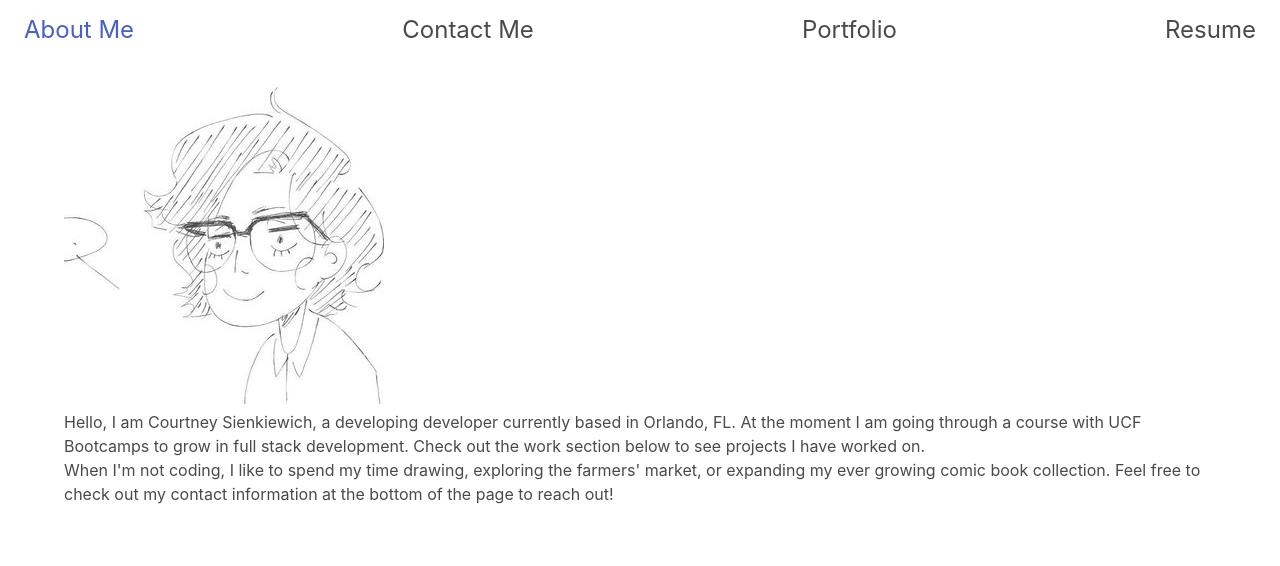
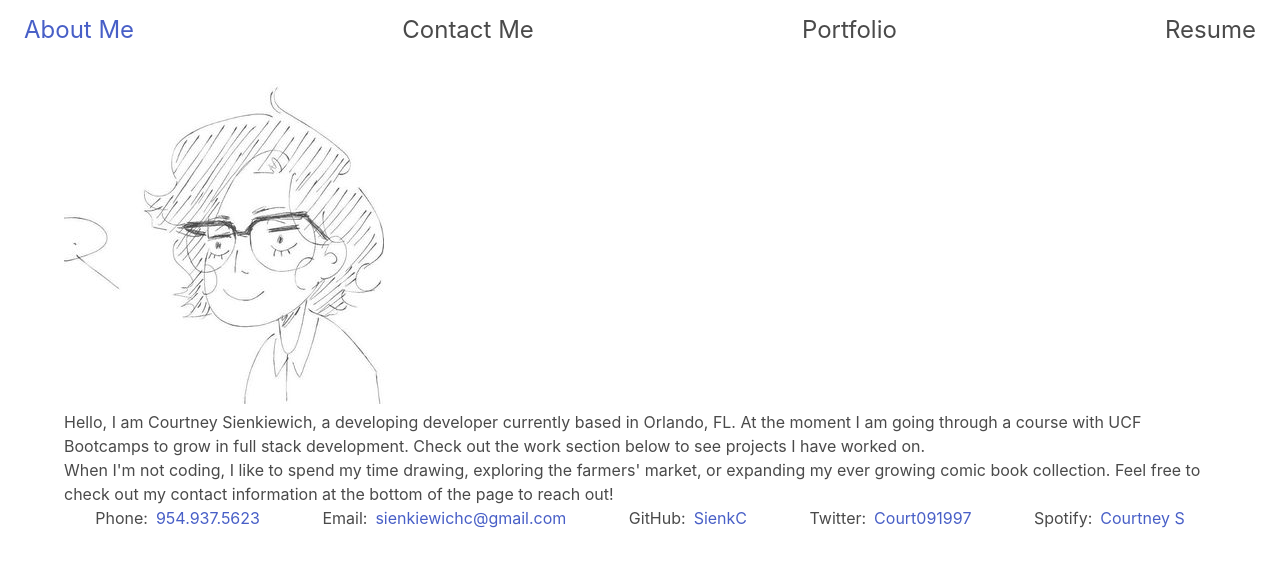
Before and after one commit to SienkC/React_Portfolio, a React (Vite) app: page / in a window 1280 px wide. Shown: the top 566 px of the page. Built offline with nearby package versions, Linux system fonts and the light colour scheme.

Commit message:
Moved ContactMe content into footer and added spaces

```diff
--- a/src/App.jsx
+++ b/src/App.jsx
@@ -3,6 +3,7 @@ import { Outlet } from "react-router-dom";
 
 // import nav component
 import Nav from './components/Nav';
+import Footer from './components/Footer';
 
 
 // function to return navigation and whichever page is selected
@@ -11,6 +12,7 @@ function App() {
         <>
             <Nav />
             <Outlet />
+            <Footer />
         </>
     );
 }
--- /dev/null
+++ b/src/components/Footer.jsx
@@ -0,0 +1,29 @@
+export default function Footer() {
+    // returns Footer links page
+    return (
+        <div className="container">
+            <ul className="level">
+                <li className="level-item has-text-centered">
+                    <p>Phone:&ensp;</p>
+                    <a className="link" href="tel: 9549375623">954.937.5623</a>
+                </li>
+                <li className="level-item has-text-centered">
+                    <p>Email:&ensp;</p>
+                    <a className="link" href="mailto: sienkiewichc@gmail.com">sienkiewichc@gmail.com</a>
+                </li>
+                <li className="level-item has-text-centered">
+                    <p>GitHub:&ensp;</p>
+                    <a className="link" href="https://github.com/SienkC">SienkC</a>
+                </li>
+                <li className="level-item has-text-centered">
+                    <p>Twitter:&ensp;</p>
+                    <a className="link" href="https://twitter.com/Court091997">Court091997</a>
+                </li>
+                <li className="level-item has-text-centered">
+                    <p>Spotify:&ensp;</p>
+                    <a className="link" href="https://open.spotify.com/user/31wkyzldkx4ea2sm3ekaokzvys6a">Courtney S</a>
+                </li>
+            </ul>
+        </div>
+    );
+}
```
